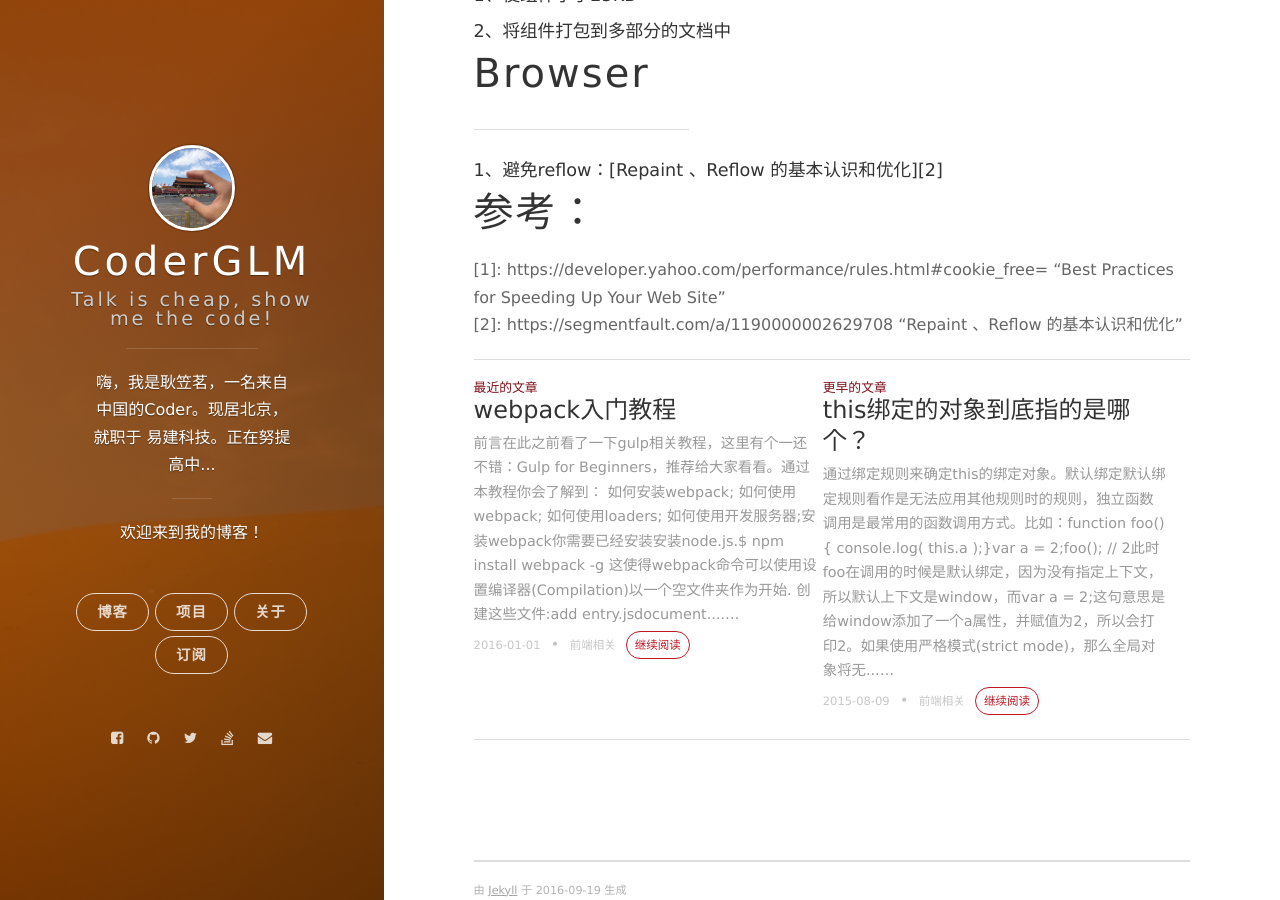
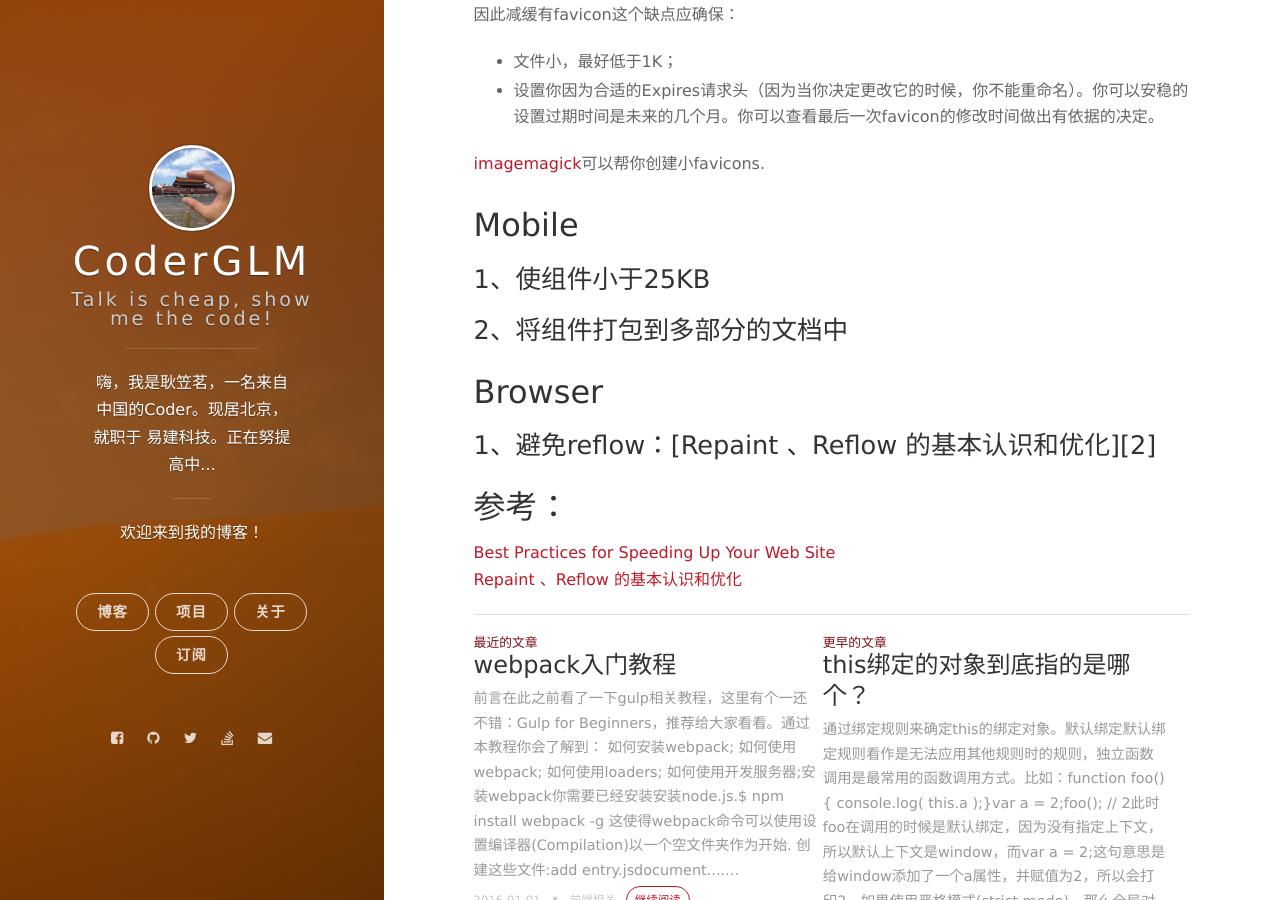
Before and after one commit to CoderLim/jekyll-based-blog, a Jekyll site: the page built from _posts/2015-10-01-frontend-optimazation.markdown, in a window 1280 px wide and 900 px high, scrolled down 4834 px. Built offline with Jekyll 4.4.1, drawn with Linux system fonts in a browser that asks for light colours; nearby versions of some CDN libraries; comment, search, counter and statistics services are not loaded.

Commit message:
update 2015-10-01-frontend-optimazation.markdown

```diff
--- a/_posts/2015-10-01-frontend-optimazation.markdown
+++ b/_posts/2015-10-01-frontend-optimazation.markdown
@@ -7,7 +7,7 @@ description: 性能对于程序来说至关重要。本文是对雅虎军规的
 tags: 前端;性能优化
 ---
 
-#### 导语:
+## 导语:
 
 >性能对于程序来说至关重要。本文主要内容是对[文章]()的翻译，再加上平常碰到的优化Tip，从Content、Server、Cookie、CSS、Javascript、Images、Mobile几方面总结。
 
@@ -17,10 +17,9 @@ tags: 前端;性能优化
 
 这里有篇文章，介绍的点很多：[点击进入](http://www.jianshu.com/p/be5aea4a222f)
 
-# Content
-- - -
+## Content
 
-#### 1、减少Http请求
+### 1、减少Http请求
 
 终端用户80%的响应时间花费在前端。这些时间大多数是与下载所有组件息息相关的，比如图片，样式表，脚本等。减少组件数量也就是减少渲染页面时需要的Http请求数。这个是加快页面速度的关键。
 
@@ -31,7 +30,7 @@ tags: 前端;性能优化
 - 图片映射：不推荐，想了解[猛戳这里](https://www.w3.org/TR/html401/struct/objects.html#h-13.6)；
 - 行内图片：使用[data:URL scheme](http://tools.ietf.org/html/rfc2397)把图片数据嵌入到实际页面。这种方式还没被所有主流浏览器支持。
 
-#### 2、减少DNS查询
+### 2、减少DNS查询
 
 DNS(Domain Name System)用来映射主机名和ip地址。当你输入网址到你的浏览器，浏览器会与DNS解析器通讯返回服务器的ip地址。DNS有时间消耗，通常查询一个主机名的ip地址需要20-120毫秒。浏览器只有在DNS找到对应主机名的ip地址完成后，才能下载任何东西。
 
@@ -43,19 +42,19 @@ IE默认缓存DNS查询是30分钟，是由注册表的DnsCacheTimeout指定的
 
 减少唯一主机名的数量潜在的会减少发生在页面中并行下载的数量。避免DNS查询减少响应次数，但是减少并行下载的数量可能会增加响应次数。我的指导意见是分离这些组件到2-4个主机名下。这个结果是在减少DNS查询和允许高度并行下载之间的折中。
 
-#### 3、避免重定向
+### 3、避免重定向
 
-#### 4、使用Ajax缓存
+### 4、使用Ajax缓存
 
-#### 5、延迟加载组件
+### 5、延迟加载组件
 
-#### 6、预加载组件
+### 6、预加载组件
 
-#### 7、减少DOM元素数量
+### 7、减少DOM元素数量
 
-#### 8、跨域分离组件
+### 8、跨域分离组件
 
-#### 9、最小化iframe个数
+### 9、最小化iframe个数
 
 iframe允许html文档嵌入到父文档。理解iframe如何工作才能高效使用它。
 
@@ -69,7 +68,7 @@ iframe cons(缺点):
 (2) 阻塞页面加载
 (3) 非语义的*
 
-#### 10、避免404错误
+### 10、避免404错误
 
 注意这里是找不到文件，而不是自定义404页面。
 
@@ -77,21 +76,19 @@ HTTP请求是很耗时的，因此发送一个HTTP请求并且收到不可用的
 
 有些站点有有用的404页面"Did you mean X?"，这个有很好的用户体验，但是也同样消耗了服务器资源（比如数据库）。更糟糕的是当页面链接到外部Javascript报404错误。首先，这个下载会阻塞并行下载，然后浏览器会把404响应当成js代码解析，试图在里面找到可用的内容。
 
-# Server
+## Server
 
-- - -
+### 1、使用CND
 
-#### 1、使用CND
+### 2、设置头文件过期或者静态缓存
 
-#### 2、设置头文件过期或者静态缓存
+### 3、Gzip压缩组件
 
-#### 3、Gzip压缩组件
+### 4、配置ETags
 
-#### 4、配置ETags
+### 5、尽早释放缓存
 
-#### 5、尽早释放缓存
-
-#### 6、使用GET方法发送Ajax请求
+### 6、使用GET方法发送Ajax请求
 
 Yahoo!Mail团队在使用XMLHttpRequest时发现：POST请求在浏览器中的实现包含两步处理：首先发送headers，然后发送数据。因此最好用GET，
 这种方法只会使用一个TCP包去发送（除非你有很多cookie）。最大的URL长度在IE里是2k，因此如果你发送的多于2k最好就不要用GET。
@@ -99,15 +96,13 @@ Yahoo!Mail团队在使用XMLHttpRequest时发现：POST请求在浏览器中的
 一个有趣的副作用是没有发送任何数据的POST方法表现的就像GET。基于[HTTP说名](www.w3.org/Protocols/rfc2616/rfc2616-sec9.html),GET
 的意思是获取信息，因此当你只想获取数据使用GET是有道理的（从语义上），而不是发送数据保存到服务端。
 
-#### 7、Image避免空src
+### 7、Image避免空src
 
-# Cookie
+## Cookie
 
-- - -
+### 1、减小Cookie大小
 
-#### 1、减小Cookie大小
-
-#### 2、为组件使用无Cookie的域名
+### 2、为组件使用无Cookie的域名
 
 当浏览器请求一张静态图片时也会带着cookie，但是服务器并不会使用这些cookie。因此他们无合理原因的创建了网络流量。你应该确保静态组件应该是无cookie的请求。创建一个自域名并把你的静态资源放那里。
 
@@ -117,37 +112,33 @@ Yahoo!Mail团队在使用XMLHttpRequest时发现：POST请求在浏览器中的
 静态资源放到cookie无关的域名还有另一个好处：一些代理拒绝缓存带着cookie请求的组件。与此相关的,如果你在考虑主页使用example.org域名还是使用www.example.org,应该考虑cookie的影响。删除www会让你只能把cookie写在*.example.org下，因此为了性能的原因最好使用www
 的子域名，并把cookie写在子域名下。
 
-# CSS
+## CSS
 
-- - -
+### 1、把样式表放到上边
 
-#### 1、把样式表放到上边
+### 2、避免Css表达式
 
-#### 2、避免Css表达式
+### 3、选择<link>而不是@import
 
-#### 3、选择<link>而不是@import
+### 4、不要使用过滤器
 
-#### 4、不要使用过滤器
+### 5、[如何提升 CSS 选择器性能](http://www.jianshu.com/p/268c7f3dd7a6)
 
-#### 5、[如何提升 CSS 选择器性能](http://www.jianshu.com/p/268c7f3dd7a6)
+## JS
 
-# JS
+### 1、把Scripts放到底部
 
-- - -
+### 2、使用外部的js和css
 
-#### 1、把Scripts放到底部
+### 3、压缩js和css
 
-#### 2、使用外部的js和css
+### 4、移除重复的Scripts
 
-#### 3、压缩js和css
+### 5、最小化DOM访问
 
-#### 4、移除重复的Scripts
+### 6、预加载组件
 
-#### 5、最小化DOM访问
-
-#### 6、预加载组件
-
-#### 7、开发灵活的事件句柄
+### 7、开发灵活的事件句柄
 
 有时因为有很多经常执行的事件附加到了DOM树里不同的元素上，导致页面响应慢。这就是使用时间代理是好方法的原因。如果你的div里有10个按钮，应该附加一个事件到div的wrapper上，而不是每个按钮都绑定一个事件。事件向上冒泡，你就能捕获事件，并且知道是哪个button产生的。
 
@@ -155,17 +146,15 @@ Yahoo!Mail团队在使用XMLHttpRequest时发现：POST请求在浏览器中的
 
 更多的信息请查看Julien Lecomte写的YUI theatre's "High Performance Ajax Applications"
 
-# Images
+## Images
 
-- - -
+### 1、优化图片
 
-#### 1、优化图片
+### 2、优化CSS Sprites
 
-#### 2、优化CSS Sprites
+### 3、不要在html中缩放图片
 
-#### 3、不要在html中缩放图片
-
-#### 4、使favicon.ico变小且可缓存
+### 4、使favicon.ico变小且可缓存
 
 favicon.ico 是保存在服务器网站根目录的图片。它是一个必然的危害，因为即使你不关心它，浏览器仍然会请求它，因此最好不要产生404响应。而且因为在同一个服务器上，每次请求它cookie都会被发送。这个图片还会阻碍下载队列，比如在ie中，当你在onload中请求额外的组件时，favicon将会在额外组件之前下载。
 
@@ -175,21 +164,18 @@ favicon.ico 是保存在服务器网站根目录的图片。它是一个必然
 
 [imagemagick](http://www.imagemagick.org/script/index.php)可以帮你创建小favicons.
 
-# Mobile
+## Mobile
 
-- - -
+### 1、使组件小于25KB
 
-#### 1、使组件小于25KB
+### 2、将组件打包到多部分的文档中
 
-#### 2、将组件打包到多部分的文档中
+## Browser
 
-# Browser
-
-- - -
-
-#### 1、避免reflow：[Repaint 、Reflow 的基本认识和优化][2]
+### 1、避免reflow：[Repaint 、Reflow 的基本认识和优化][2]
 
 
-# 参考：
-[1]: https://developer.yahoo.com/performance/rules.html#cookie_free= "Best Practices for Speeding Up Your Web Site" <br/>
-[2]: https://segmentfault.com/a/1190000002629708 "Repaint 、Reflow 的基本认识和优化"
+## 参考：
+
+[Best Practices for Speeding Up Your Web Site](https://developer.yahoo.com/performance/rules.html) <br/>
+[Repaint 、Reflow 的基本认识和优化](https://segmentfault.com/a/1190000002629708)
```
